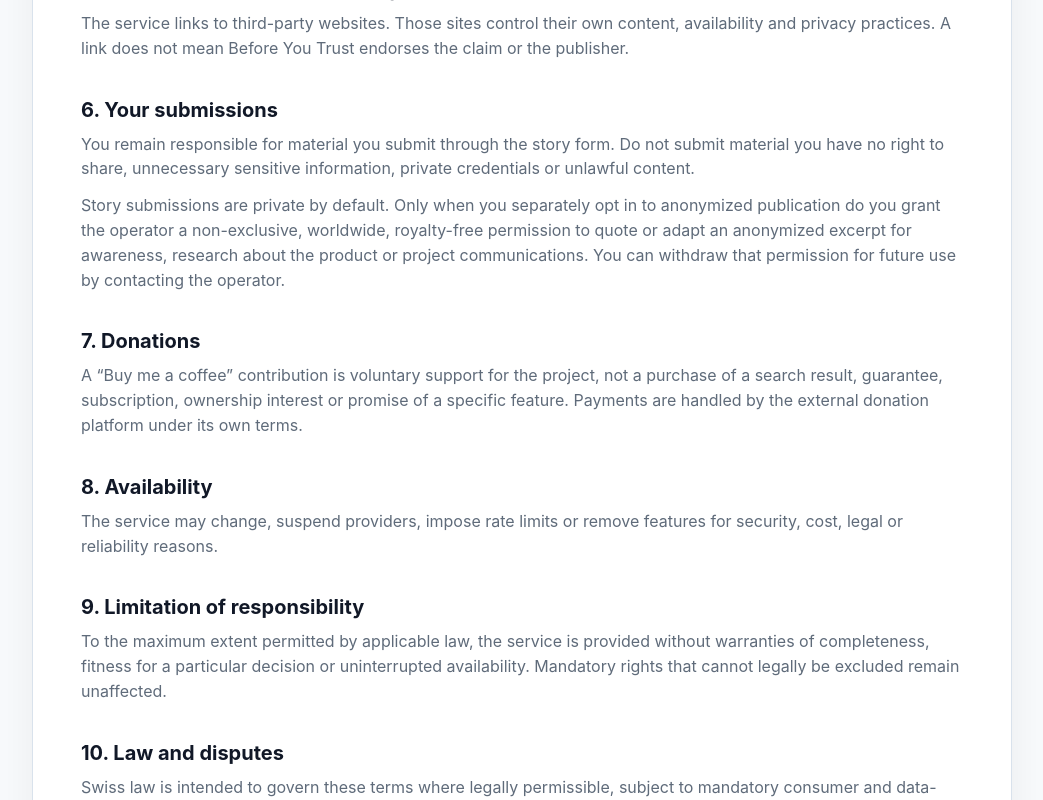
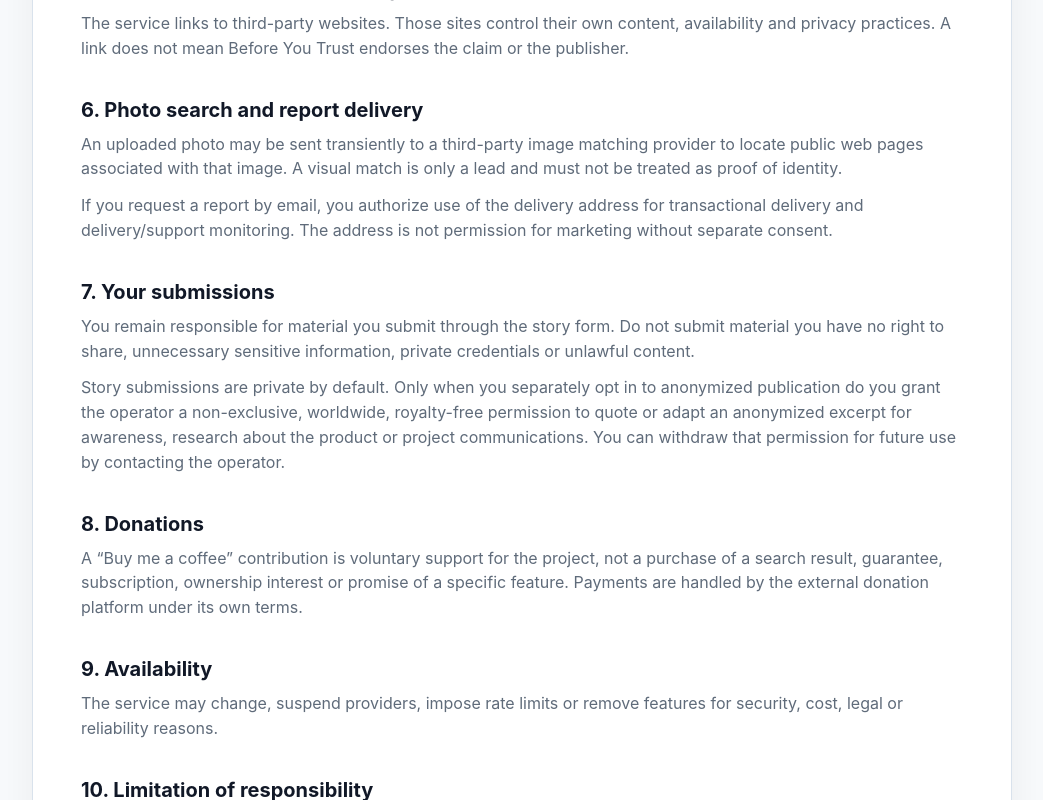
Before and after one commit to kuefmz/before-you-trust, a Next.js app: page /terms in a window 1280 px wide. Shown: the part 1040-1840 px from the top of the page, without its empty margins (46-1089 px from the left). Built offline with nearby package versions, Linux system fonts and the light colour scheme; no server answers.

Commit message:
docs: document photo social and report-email lifecycle

```diff
--- a/app/terms/page.tsx
+++ b/app/terms/page.tsx
@@ -61,7 +61,20 @@ export default function TermsPage() {
           Before You Trust endorses the claim or the publisher.
         </p>
 
-        <h2>6. Your submissions</h2>
+        <h2>6. Photo search and report delivery</h2>
+        <p>
+          An uploaded photo may be sent transiently to a third-party image
+          matching provider to locate public web pages associated with that
+          image. A visual match is only a lead and must not be treated as
+          proof of identity.
+        </p>
+        <p>
+          If you request a report by email, you authorize use of the delivery
+          address for transactional delivery and delivery/support monitoring.
+          The address is not permission for marketing without separate consent.
+        </p>
+
+        <h2>7. Your submissions</h2>
         <p>
           You remain responsible for material you submit through the story form.
           Do not submit material you have no right to share, unnecessary
@@ -76,7 +89,7 @@ export default function TermsPage() {
           use by contacting the operator.
         </p>
 
-        <h2>7. Donations</h2>
+        <h2>8. Donations</h2>
         <p>
           A “Buy me a coffee” contribution is voluntary support for the project,
           not a purchase of a search result, guarantee, subscription, ownership
@@ -84,13 +97,13 @@ export default function TermsPage() {
           the external donation platform under its own terms.
         </p>
 
-        <h2>8. Availability</h2>
+        <h2>9. Availability</h2>
         <p>
           The service may change, suspend providers, impose rate limits or
           remove features for security, cost, legal or reliability reasons.
         </p>
 
-        <h2>9. Limitation of responsibility</h2>
+        <h2>10. Limitation of responsibility</h2>
         <p>
           To the maximum extent permitted by applicable law, the service is
           provided without warranties of completeness, fitness for a particular
@@ -98,14 +111,14 @@ export default function TermsPage() {
           legally be excluded remain unaffected.
         </p>
 
-        <h2>10. Law and disputes</h2>
+        <h2>11. Law and disputes</h2>
         <p>
           Swiss law is intended to govern these terms where legally permissible,
           subject to mandatory consumer and data-protection rules that apply to
           you. No clause overrides a mandatory jurisdiction or statutory right.
         </p>
 
-        <h2>11. Changes</h2>
+        <h2>12. Changes</h2>
         <p>
           These terms may be updated as the MVP changes. Material changes should
           be reflected here before the corresponding feature is enabled in
```
